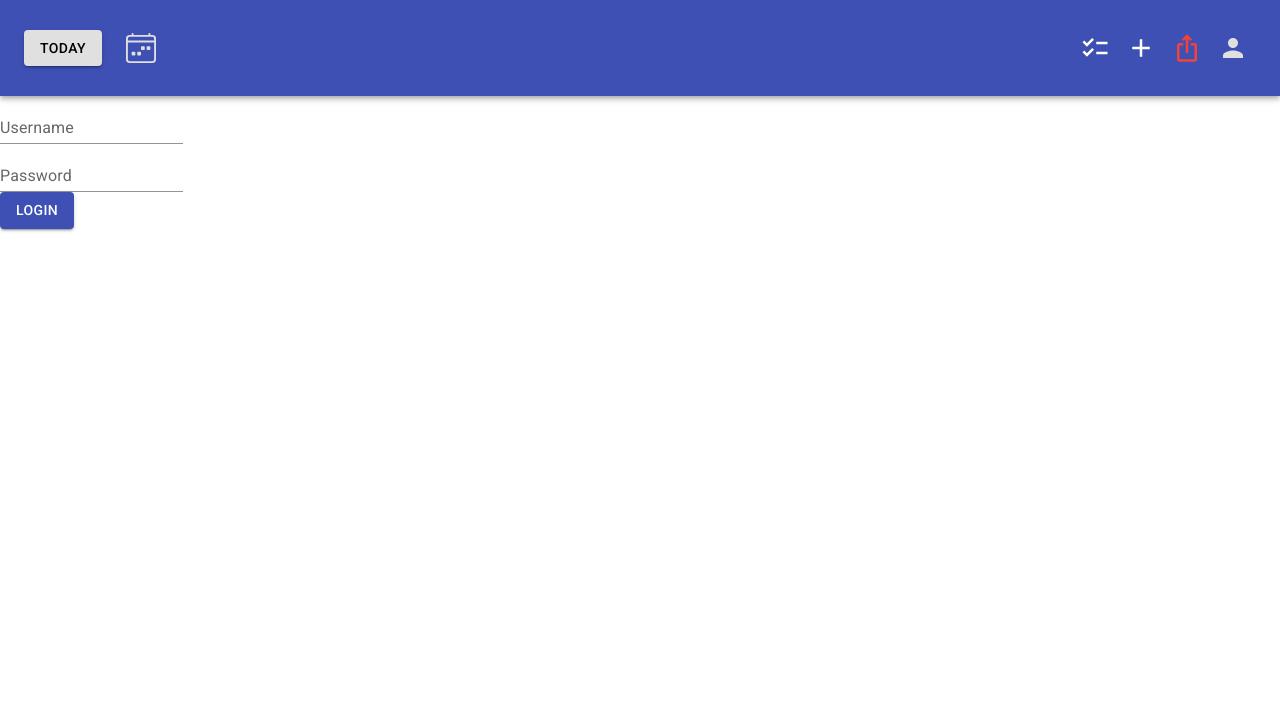
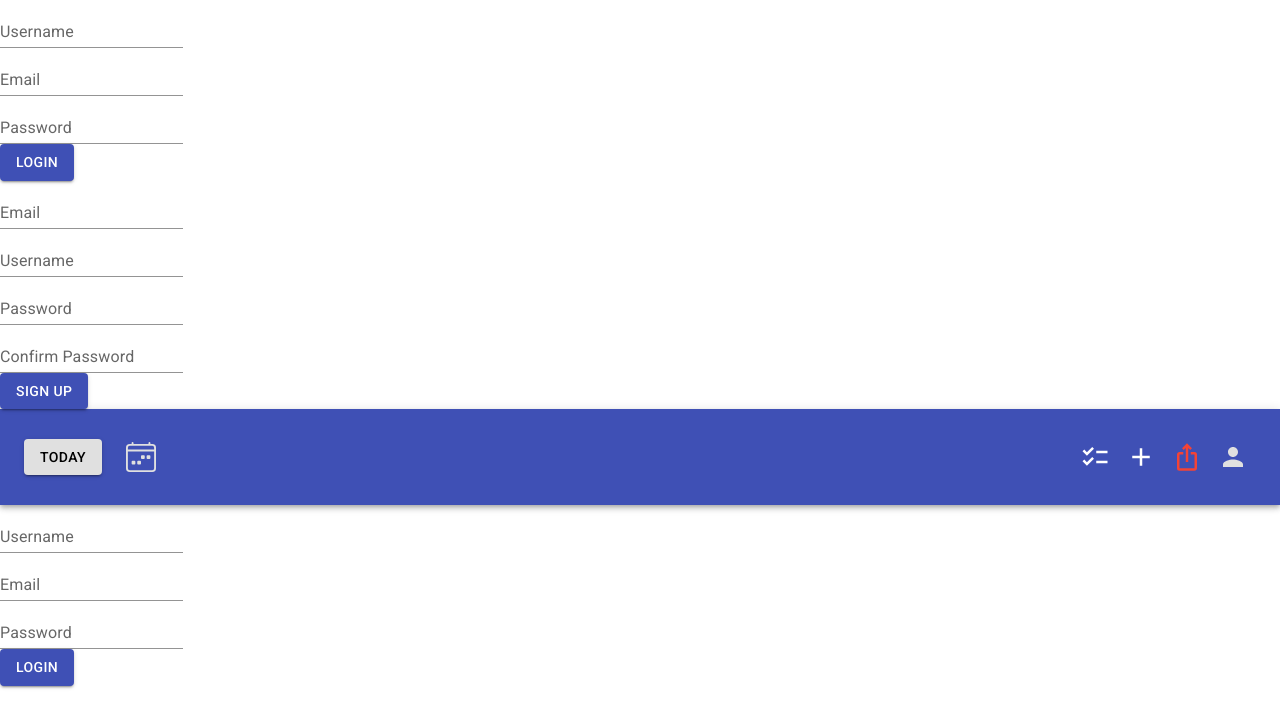
Before and after one commit to rpp34-boc-caspian/Puffin, a React (Create React App) app: page /login in a window 1280 px wide. Shown: the top 728 px of the page. Built offline with nearby package versions, Linux system fonts and the light colour scheme.

Commit message:
Login bug fix

```diff
--- a/db/index.js
+++ b/db/index.js
@@ -1,8 +1,8 @@
 const { Pool } = require('pg')
 const pool = new Pool({
-    user: 'isaiahsmith',
+    user: 'kgnwlf', // isaiahsmith
     host: 'localhost',
-    database: 'puffin',
+    database: 'kgnwlf', // puffin
     port: 5432,
   });
 
--- a/src/App.tsx
+++ b/src/App.tsx
@@ -22,6 +22,8 @@ const App: React.FC = () => {
   return (
     <ThemeProvider theme={theme}>
       <div className="App">
+        <Login />
+        <SignUp />
         <BrowserRouter>
           <Nav date={date} setDate={setDate} setToggleUnscheduledTodo={setToggleUnscheduledTodo} />
           <Routes>
--- a/src/authentication/login.tsx
+++ b/src/authentication/login.tsx
@@ -7,24 +7,27 @@ import Alert from '@mui/material/Alert';
 
 function Login() {
   const [username, setUsername] = useState('');
+  const [email, setEmail] = useState('');
   const [password, setPassword] = useState('');
 
   const [loginError, setLoginError] = useState(false);
   const [serverError, setServerError] = useState(false);
 
   function handleLogin() {
-    console.log(`Username is '${username}'. Password is '${password}'.`);
+    console.log(`Username is '${username}'. Email is ${email} Password is '${password}'.`);
 
     setLoginError(false);
     setServerError(false);
 
     axios.post('/login', {
       username: username,
+      email: email,
       password: password
     })
     .then((res) => {
-      if (res.data.exist) {
+      if (res.data.exists) {
         setUsername('');
+        setEmail('');
         setPassword('');
 
         // redirect to home / (React Router)
@@ -34,8 +37,9 @@ function Login() {
       setLoginError(true);
 
     })
-    .catch(() => {
+    .catch((err) => {
       setUsername('');
+      setEmail('');
       setPassword('');
 
       setServerError(true);
@@ -61,7 +65,20 @@ function Login() {
           onChange={ (e) => { setUsername(e.target.value) } }
           autoComplete="current-password"
           variant="standard"
-          helperText={ loginError ? "Username or password is incorrect" : '' }
+          helperText={ loginError ? "Username, email, or password is incorrect" : '' }
+        />
+      </div>
+      <div>
+        <TextField
+          error={ loginError }
+          id="login-email"
+          label="Email"
+          type="text"
+          value={ email }
+          onChange={ (e) => { setEmail(e.target.value) } }
+          autoComplete="current-password"
+          variant="standard"
+          helperText={ loginError ? "Username, email, or password is incorrect" : '' }
         />
       </div>
       <div>
@@ -74,7 +91,7 @@ function Login() {
           onChange={ (e) => { setPassword(e.target.value) } }
           autoComplete="current-password"
           variant="standard"
-          helperText={ loginError ? "Username or password is incorrect" : '' }
+          helperText={ loginError ? "Username, email, or password is incorrect" : '' }
         />
       </div>
 
--- a/src/authentication/signup.tsx
+++ b/src/authentication/signup.tsx
@@ -7,8 +7,8 @@ import Alert from '@mui/material/Alert';
 
 function SignUp() {
   const [username, setUsername] = useState('');
+  const [email, setEmail] = useState('');
   const [password, setPassword] = useState('');
-  const [email, setEmail] = useState('');
   const [confirmationPassword, setConfirmation] = useState('');
 
   const [userError, setUserError] = useState(false);
```
Also changed, not shown: 1 other file (tests, documents, lock files or other folders).
